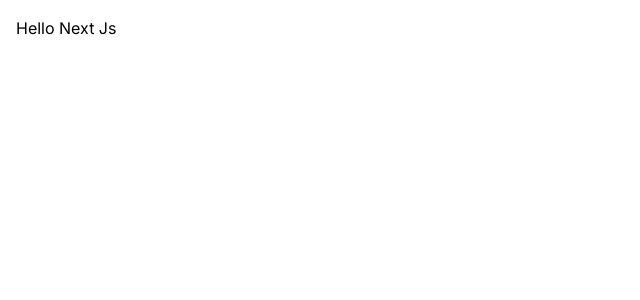
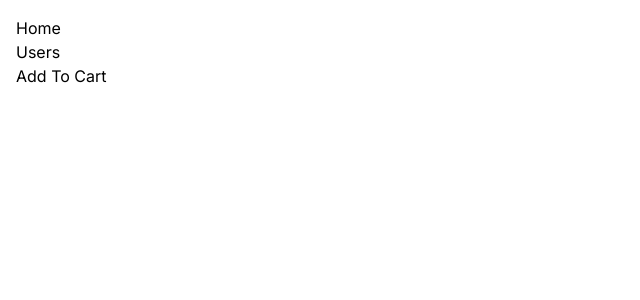
Before and after one commit to LeonelKero/next-app-hands-on, a Next.js app: page / in a window 1280 px wide. Shown: the top 300 px of the page, without its empty margins (0-640 px from the left). Built offline with nearby package versions, Linux system fonts and the light colour scheme.

Commit message:
Fetch data

```diff
--- /dev/null
+++ b/app/components/AddToCart.tsx
@@ -0,0 +1,10 @@
+"use client";
+import React from "react";
+
+const AddToCart = () => {
+  return (
+    <button onClick={() => console.log("Added to cart")}>Add To Cart</button>
+  );
+};
+
+export default AddToCart;
--- /dev/null
+++ b/app/components/ProductCart.tsx
@@ -0,0 +1,12 @@
+import React from 'react'
+import AddToCart from './AddToCart'
+
+const ProductCart = () => {
+  return (
+    <div>
+        <AddToCart />
+    </div>
+  )
+}
+
+export default ProductCart
--- a/app/page.tsx
+++ b/app/page.tsx
@@ -1,9 +1,13 @@
 import Image from "next/image";
+import Link from "next/link";
+import ProductCart from "./components/ProductCart";
 
 export default function Home() {
   return (
    <main>
-    <h1>Hello Next Js</h1>
+    <h1>Home</h1>
+    <Link href={"/users"}>Users</Link>
+    <ProductCart />
    </main>
   );
 }
--- a/app/user/page.tsx
+++ /dev/null
@@ -1,9 +0,0 @@
-import React from 'react'
-
-const page = () => {
-  return (
-    <div>page</div>
-  )
-}
-
-export default page
--- /dev/null
+++ b/app/users/new/page.tsx
@@ -0,0 +1,13 @@
+import Link from "next/link";
+import React from "react";
+
+const NewUsersPage = () => {
+  return (
+    <>
+      <div>NewUsersPage</div>
+      <Link href={"/"}>Hone</Link>
+    </>
+  );
+};
+
+export default NewUsersPage;
--- /dev/null
+++ b/app/users/page.tsx
@@ -0,0 +1,31 @@
+import Link from "next/link";
+import React from "react";
+
+type User = {
+  id: number;
+  name: string;
+  username: string;
+  email: string;
+};
+
+const UsersPage = async () => {
+  const response = await fetch("https://jsonplaceholder.typicode.com/users");
+  const users: User[] = await response.json();
+
+  return (
+    <>
+      <div>UsersPage</div>
+      <Link href={"/users/new"}>Create</Link>
+      <ul>
+        {users.map((user) => (
+          <li key={user.id}>
+            I am {user.name}, but you can call me {user.username} and my email
+            is {user.email}
+          </li>
+        ))}
+      </ul>
+    </>
+  );
+};
+
+export default UsersPage;
```
Also changed, not shown: 1 other file (tests, documents, lock files or other folders).
